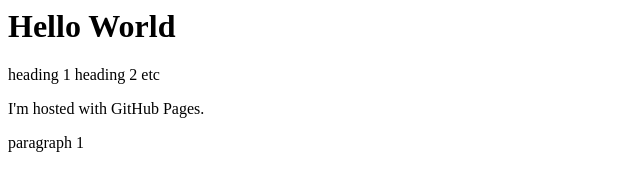
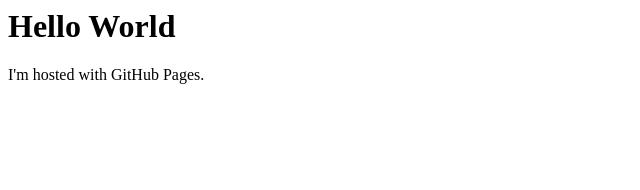
Before and after one commit to jabrul85/testing-29-sep, a plain HTML site: page index.html in a window 1280 px wide. Shown: the whole page, without its empty margins (0-640 px from the left). Drawn offline with Linux system fonts and the light colour scheme.

Commit message:
Update index.html

```diff
--- a/index.html
+++ b/index.html
@@ -1,8 +1,8 @@
 <html>
 <body>
   <h1>Hello World</h1>
-  heading 1 heading 2 etc
+
   <p>I'm hosted with GitHub Pages.</p>
-  paragraph 1
+
 </body>
 </html>
```
